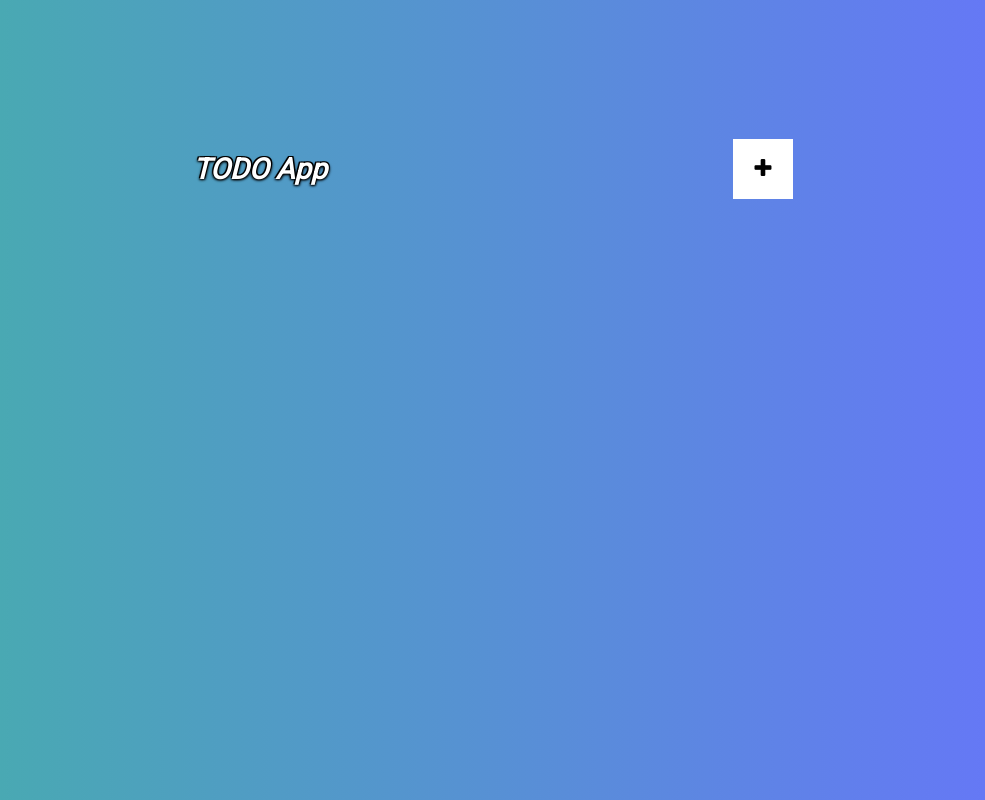
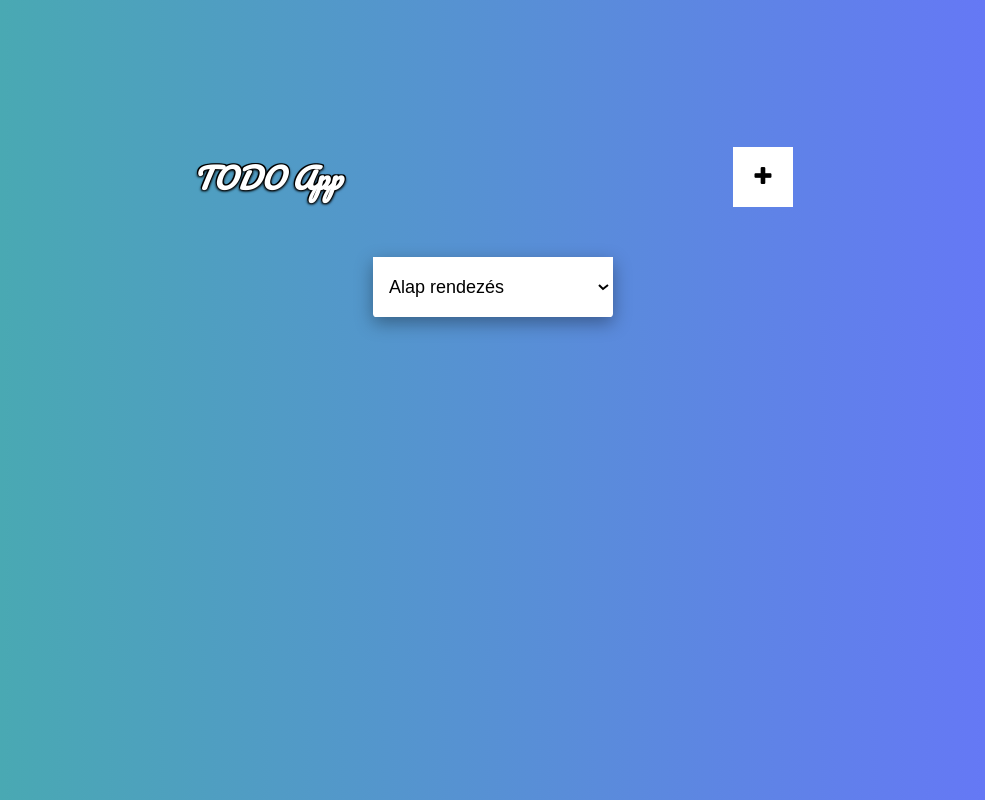
Before and after one commit to ger0nymo/react-todo-app, a React (Create React App) app: page / in a window 1280 px wide. Shown: the whole page, without its empty margins (147-1132 px from the left). Built offline with nearby package versions, Linux system fonts and the light colour scheme.

Commit message:
Added sorting

```diff
--- a/src/components/App.js
+++ b/src/components/App.js
@@ -18,18 +18,20 @@ const getMaxId = () => {
 function App() {
     const [todos, setTodos] = useState(_INIT_TODOS || []);
     const [showPopup, setPopup] = useState(false);
-    // const [showEditPopup, setEditPopup] = useState(false); // null, '1', '2,
     const [editingCurrent, setCurrentEditing] = useState({});
     const [nextId, setNextId] = useState(getMaxId() + 1);
+    const [sortBy, setSortBy] = useState(parseInt(getStorage('sortBy')));
 
     const isEmptyObject = (obj) => Object.keys(obj).length === 0;
-
-    // const [showPopup, setPopup] = useState(); // NULL, 'ADD', 'EDIT'
 
     useEffect(() => {
         console.log(todos);
         setStorage('todos', JSON.stringify(todos));
     }, [todos]);
+
+    useEffect(() => {
+        setStorage('sortBy', sortBy);
+    });
 
     const handleChange = (id) => {
         setTodos((prevTodos) => {
@@ -47,7 +49,7 @@ function App() {
         const editedTodos = todos.map((todo) => {
             if (todo.id === editingCurrent.id) {
                 todo.text = editedTaskName;
-                todo.priority = editedPrio;
+                todo.priority = parseInt(editedPrio);
             }
             return todo;
         });
@@ -75,7 +77,7 @@ function App() {
         const newItem = {
             id: nextId,
             text: newTodoName,
-            priority: newTodoPrio,
+            priority: parseInt(newTodoPrio),
             completed: false
         };
         setNextId(newItem.id + 1);
@@ -83,10 +85,45 @@ function App() {
         setTodos(newTodosArr);
     };
 
+    if (sortBy === 0) {
+        todos.sort((a, b) => a.id - b.id);
+    } else if (sortBy === 1) {
+        todos.sort((a, b) => {
+            const nameA = a.text.toUpperCase(); // ignore upper and lowercase
+            const nameB = b.text.toUpperCase();
+            if (nameA < nameB) {
+                return -1;
+            }
+            if (nameA > nameB) {
+                return 1;
+            }
+            return 0;
+        });
+    } else if (sortBy === 2) {
+        todos.sort((a, b) => {
+            const nameA = a.text.toUpperCase(); // ignore upper and lowercase
+            const nameB = b.text.toUpperCase();
+            if (nameA < nameB) {
+                return 1;
+            }
+            if (nameA > nameB) {
+                return -1;
+            }
+            return 0;
+        });
+    } else if (sortBy === 3) {
+        todos.sort((a, b) => b.completed - a.completed);
+    } else if (sortBy === 4) {
+        todos.sort((a, b) => a.completed - b.completed);
+    } else if (sortBy === 5) {
+        todos.sort((a, b) => a.priority - b.priority);
+    } else if (sortBy === 6) {
+        todos.sort((a, b) => b.priority - a.priority);
+    }
+
     const todosArr = todos.map((todo) => {
         return (
             <TodoItem
-                className={'asdasdasdasdasd'}
                 key={todo.id}
                 task={todo}
                 handleChange={handleChange}
@@ -96,31 +133,36 @@ function App() {
             />
         );
     });
-
     // You don't know JS (https://github.com/getify/You-Dont-Know-JS)
 
     return (
         <div className='todos-container'>
             <div className='todos-header'>
-                {/* {showPopup ? <Popup togglePopup={togglePopup} /> : null} */}
                 {showPopup && <PopupNewTodo addNewTodo={addNewTodo} onClose={closeNewPopup} />}
                 {!isEmptyObject(editingCurrent) && (
                     <PopupEditTodo onClose={closeEditPopup} editTask={editTask} passedTodo={editingCurrent} />
                 )}
                 <h2>TODO App</h2>
+
                 <button className='btn-add' onClick={togglePopup}>
                     <i className='fa fa-plus'></i>
                 </button>
             </div>
-            {/* <div className='order-header'>
-                <button>
-                    <i className='fa fa-square'></i>
-                </button>
-                <button>
-                    SZÖVEG <i className='fa fa-arrow-down'></i>
-                </button>
-            </div> */}
             <div className='todos-list'>{todosArr}</div>
+            <div className='todos-bottom'>
+                <select
+                    className='sort-select'
+                    value={sortBy}
+                    onChange={(event) => setSortBy(parseInt(event.target.value))}>
+                    <option value={0}>Alap rendezés</option>
+                    <option value={1}>Szöveg szerint növ.</option>
+                    <option value={2}>Szöveg szerint csökk.</option>
+                    <option value={3}>Elvégzettség szerint növ.</option>
+                    <option value={4}>Elvégzettség szerint csökk.</option>
+                    <option value={5}>Fontosság szerint növ.</option>
+                    <option value={6}>Fontosság szerint csökk.</option>
+                </select>
+            </div>
         </div>
     );
 }
--- a/src/style.css
+++ b/src/style.css
@@ -1,4 +1,5 @@
 @import url("https://fonts.googleapis.com/css2?family=Oxygen&family=Roboto:wght@300;400&display=swap");
+@import url("https://fonts.googleapis.com/css2?family=Pacifico&display=swap");
 body {
   background: #020024;
   background: -webkit-gradient(linear, left top, right top, from(#020024), color-stop(0%, #45b0a9), to(#6971ff));
@@ -18,9 +19,6 @@ body {
 .todos-list {
   -webkit-box-shadow: rgba(0, 0, 0, 0) 0px 19px 38px, rgba(0, 0, 0, 0.5) 20px 20px 30px;
           box-shadow: rgba(0, 0, 0, 0) 0px 19px 38px, rgba(0, 0, 0, 0.5) 20px 20px 30px;
-  display: -webkit-box;
-  display: -ms-flexbox;
-  display: flex;
   -webkit-box-orient: vertical;
   -webkit-box-direction: normal;
       -ms-flex-direction: column;
@@ -47,6 +45,7 @@ body {
 }
 
 .todos-header h2 {
+  font-family: 'Pacifico';
   font-style: italic;
   color: white;
   text-shadow: -1px 1px 2px #000, 1px 1px 2px #000, 1px -1px 0 #000, -1px -1px 0 #000;
@@ -86,7 +85,7 @@ button {
 
 .todo {
   background: white;
-  margin-top: 5px;
+  margin-top: 6px;
   display: -webkit-box;
   display: -ms-flexbox;
   display: flex;
@@ -108,9 +107,11 @@ button {
 }
 
 .todo .todo-buttons {
+  display: -webkit-box;
+  display: -ms-flexbox;
+  display: flex;
   margin-left: auto;
-  -ms-grid-column-align: right;
-      justify-self: right;
+  justify-self: right;
 }
 
 input[type='checkbox'] {
@@ -166,6 +167,24 @@ select {
   border-bottom-right-radius: 3px;
 }
 
+.todos-bottom {
+  display: -webkit-box;
+  display: -ms-flexbox;
+  display: flex;
+  -webkit-box-pack: center;
+      -ms-flex-pack: center;
+          justify-content: center;
+}
+
+.sort-select {
+  margin-top: 15px;
+  border: none;
+  width: 200px;
+  height: 50px;
+  color: black;
+  background-color: white;
+}
+
 .popup {
   position: fixed;
   width: 100%;
@@ -185,6 +204,8 @@ select {
 }
 
 .popup-inner {
+  -webkit-animation: scale-in-center 0.3s cubic-bezier(0.25, 0.46, 0.45, 0.94) both;
+  animation: scale-in-center 0.3s cubic-bezier(0.25, 0.46, 0.45, 0.94) both;
   text-align: center;
   background: -webkit-gradient(linear, left top, right top, from(#020024), color-stop(0%, rgba(188, 190, 218, 0.9)), to(rgba(188, 190, 218, 0.9)));
   background: linear-gradient(90deg, #020024 0%, rgba(188, 190, 218, 0.9) 0%, rgba(188, 190, 218, 0.9) 100%);
@@ -263,4 +284,53 @@ select {
     font-size: 20px !important;
   }
 }
+
+/* ----------------------------------------------
+ * Generated by Animista on 2021-7-29 1:17:25
+ * Licensed under FreeBSD License.
+ * See http://animista.net/license for more info.
+ * w: http://animista.net, t: @cssanimista
+ * ---------------------------------------------- */
+/**
+ * ----------------------------------------
+ * animation scale-in-center
+ * ----------------------------------------
+ */
+@-webkit-keyframes scale-in-center {
+  0% {
+    -webkit-transform: scale(0);
+    transform: scale(0);
+    opacity: 1;
+  }
+  100% {
+    -webkit-transform: scale(1);
+    transform: scale(1);
+    opacity: 1;
+  }
+}
+
+@keyframes scale-in-center {
+  0% {
+    -webkit-transform: scale(0);
+    transform: scale(0);
+    opacity: 1;
+  }
+  100% {
+    -webkit-transform: scale(1);
+    transform: scale(1);
+    opacity: 1;
+  }
+}
+
+/* ----------------------------------------------
+ * Generated by Animista on 2021-7-29 1:21:37
+ * Licensed under FreeBSD License.
+ * See http://animista.net/license for more info.
+ * w: http://animista.net, t: @cssanimista
+ * ---------------------------------------------- */
+/**
+ * ----------------------------------------
+ * animation scale-out-center
+ * ----------------------------------------
+ */
 /*# sourceMappingURL=style.css.map */
--- a/src/style.scss
+++ b/src/style.scss
@@ -1,4 +1,5 @@
 @import url('https://fonts.googleapis.com/css2?family=Oxygen&family=Roboto:wght@300;400&display=swap');
+@import url('https://fonts.googleapis.com/css2?family=Pacifico&display=swap');
 
 body {
   background: rgb(2, 0, 36);
@@ -12,8 +13,6 @@ body {
 }
 .todos-list {
   box-shadow: rgba(0, 0, 0, 0) 0px 19px 38px, rgba(0, 0, 0, 0.5) 20px 20px 30px;
-
-  display: flex;
   flex-direction: column;
 }
 .btn-add {
@@ -29,6 +28,7 @@ body {
   margin-bottom: 10px;
   align-items: center;
   h2 {
+    font-family: 'Pacifico';
     font-style: italic;
     color: white;
     text-shadow: -1px 1px 2px #000, 1px 1px 2px #000, 1px -1px 0 #000, -1px -1px 0 #000;
@@ -62,7 +62,7 @@ button {
 }
 .todo {
   background: white;
-  margin-top: 5px;
+  margin-top: 6px;
   //background-color: rgb(100, 85, 85);
   display: flex;
   align-items: center;
@@ -77,6 +77,7 @@ button {
     zoom: 1.7;
   }
   .todo-buttons {
+    display: flex;
     margin-left: auto;
     justify-self: right;
   }
@@ -121,6 +122,19 @@ select {
   border-bottom-left-radius: 3px;
   border-bottom-right-radius: 3px;
 }
+.todos-bottom {
+  display: flex;
+  justify-content: center;
+}
+.sort-select {
+  margin-top: 15px;
+  border: none;
+  width: 200px;
+  height: 50px;
+  color: black;
+  background-color: white;
+  //border-bottom: 5px solid rgb(59, 59, 59);
+}
 .popup {
   position: fixed;
   width: 100%;
@@ -134,7 +148,15 @@ select {
   display: flex;
   justify-content: center;
 }
+
+// .popup-close {
+//   -webkit-animation: scale-out-center 0.3s cubic-bezier(0.55, 0.085, 0.68, 0.53) both;
+//   animation: scale-out-center 0.3s cubic-bezier(0.55, 0.085, 0.68, 0.53) both;
+// }
 .popup-inner {
+  -webkit-animation: scale-in-center 0.3s cubic-bezier(0.25, 0.46, 0.45, 0.94) both;
+  animation: scale-in-center 0.3s cubic-bezier(0.25, 0.46, 0.45, 0.94) both;
+
   text-align: center;
   background: linear-gradient(90deg, rgba(2, 0, 36, 1) 0%, rgba(188, 190, 218, 0.9) 0%, rgba(188, 190, 218, 0.9) 100%);
   border-radius: 15px;
@@ -205,3 +227,76 @@ select {
     }
   }
 }
+/* ----------------------------------------------
+ * Generated by Animista on 2021-7-29 1:17:25
+ * Licensed under FreeBSD License.
+ * See http://animista.net/license for more info.
+ * w: http://animista.net, t: @cssanimista
+ * ---------------------------------------------- */
+
+/**
+ * ----------------------------------------
+ * animation scale-in-center
+ * ----------------------------------------
+ */
+@-webkit-keyframes scale-in-center {
+  0% {
+    -webkit-transform: scale(0);
+    transform: scale(0);
+    opacity: 1;
+  }
+  100% {
+    -webkit-transform: scale(1);
+    transform: scale(1);
+    opacity: 1;
+  }
+}
+@keyframes scale-in-center {
+  0% {
+    -webkit-transform: scale(0);
+    transform: scale(0);
+    opacity: 1;
+  }
+  100% {
+    -webkit-transform: scale(1);
+    transform: scale(1);
+    opacity: 1;
+  }
+}
+
+/* ----------------------------------------------
+ * Generated by Animista on 2021-7-29 1:21:37
+ * Licensed under FreeBSD License.
+ * See http://animista.net/license for more info.
+ * w: http://animista.net, t: @cssanimista
+ * ---------------------------------------------- */
+
+/**
+ * ----------------------------------------
+ * animation scale-out-center
+ * ----------------------------------------
+ */
+// @-webkit-keyframes scale-out-center {
+//   0% {
+//     -webkit-transform: scale(1);
+//     transform: scale(1);
+//     opacity: 1;
+//   }
+//   100% {
+//     -webkit-transform: scale(0);
+//     transform: scale(0);
+//     opacity: 1;
+//   }
+// }
+// @keyframes scale-out-center {
+//   0% {
+//     -webkit-transform: scale(1);
+//     transform: scale(1);
+//     opacity: 1;
+//   }
+//   100% {
+//     -webkit-transform: scale(0);
+//     transform: scale(0);
+//     opacity: 1;
+//   }
+// }
```
Also changed, not shown: 1 other file (tests, documents, lock files or other folders).
